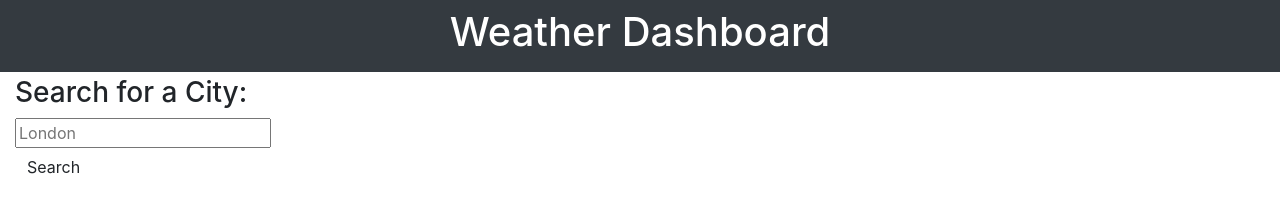
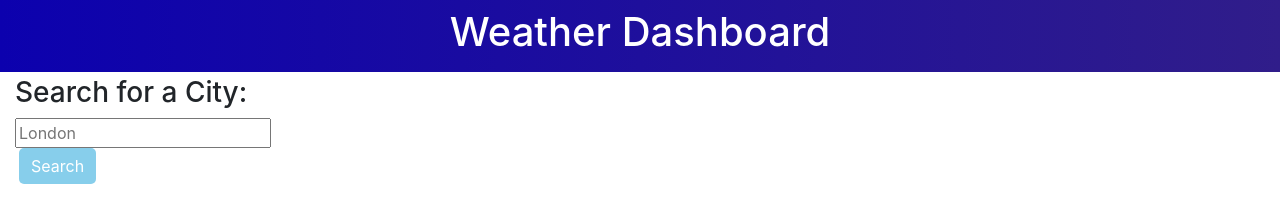
Before and after one commit to ad0m/WeatherForcast, a plain HTML site: page index.html in a window 1280 px wide. Drawn offline with nearby package versions, Linux system fonts and the light colour scheme.

Commit message:
some css styling

```diff
--- a/assets/css/style.css
+++ b/assets/css/style.css
@@ -1,4 +1,18 @@
+header {
+    background: linear-gradient(to right, #0c01ae, #301d8a);
+    padding: 20px;
+    }
+
 .card img {
     width: 50px;
     height: 50px;
   }
+
+  #search-form button[type="submit"] {
+    background-color: skyblue;
+    color: white;
+    /* padding: 10px 20px; */
+    margin-left: 5px;
+    border: none;
+    border-radius: 5px;
+  }
```
